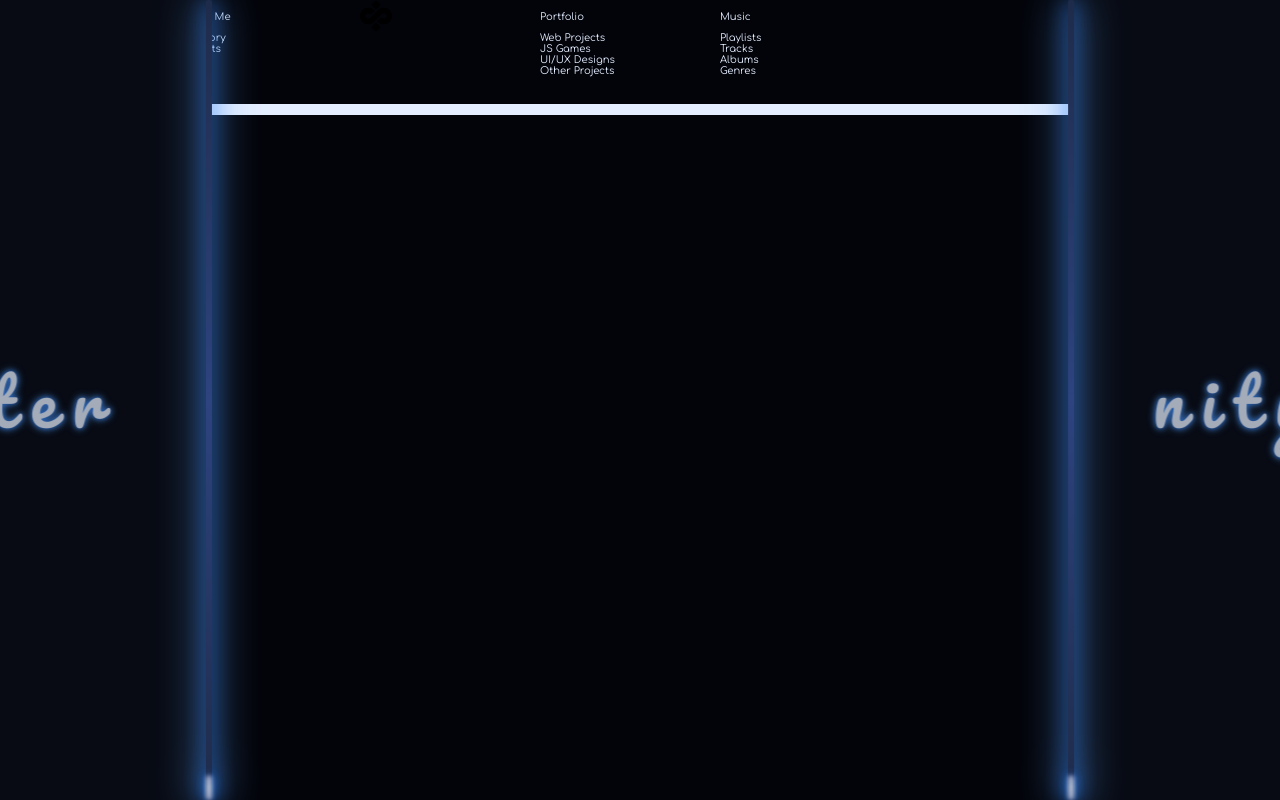
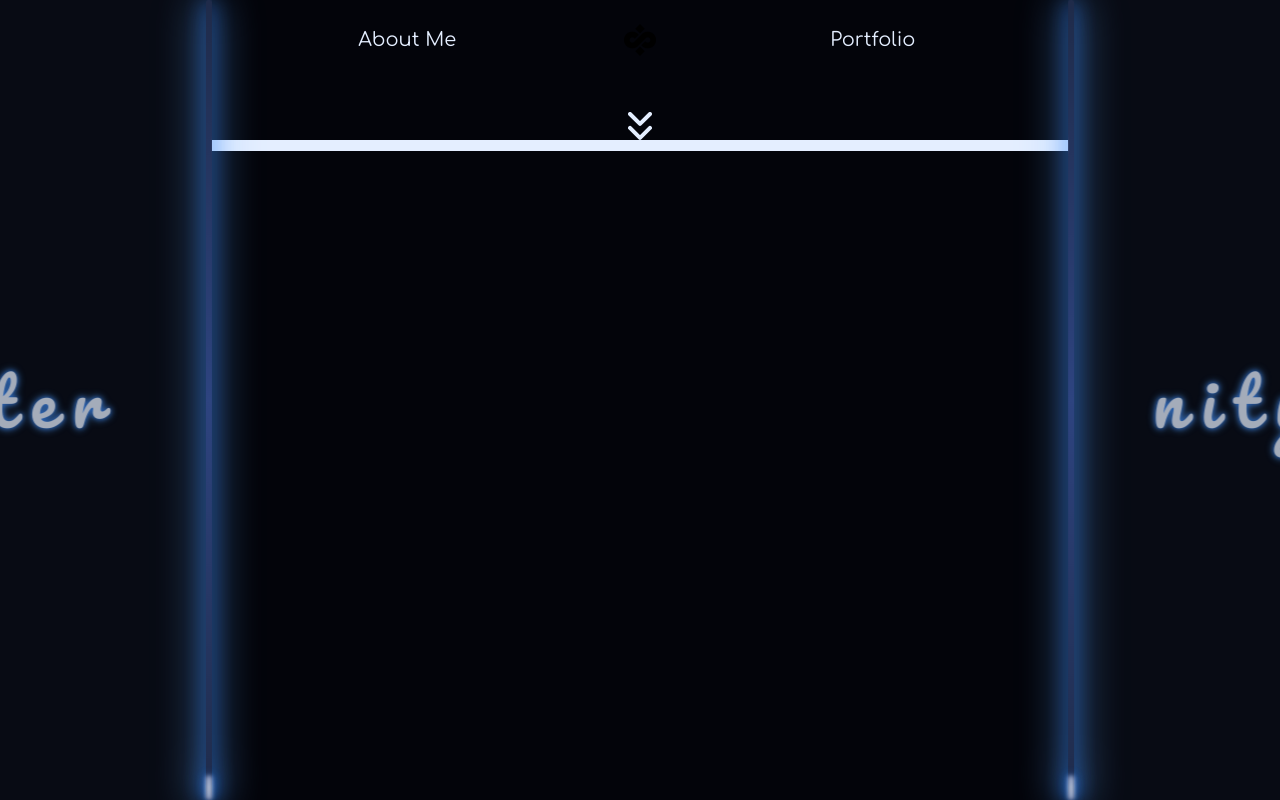
Before and after one commit to Leccon1/eternity-portfolio, a React (Vite) app: page / in a window 1280 px wide. Built offline with nearby package versions, Linux system fonts and the light colour scheme.

Commit message:
feat: navigation styles are ready

```diff
--- a/src/components/layout/Header/header.module.scss
+++ b/src/components/layout/Header/header.module.scss
@@ -2,13 +2,56 @@
 @use '@styles/helpers' as *;
 
 .header {
-  max-width: rem(900);
+  //   width: rem(900);
+}
+
+.navigation {
+  display: flex;
+  justify-content: center;
+  align-items: center;
+  flex-direction: column;
+  gap: var(--spacing-lg);
 }
 
 .navigation__list {
+  width: 100%;
+  height: rem(80);
+  background-color: var(--color-bg);
+  padding-inline: fluid(75, 100);
+  border-bottom-left-radius: rem(64);
+  border-bottom-right-radius: rem(64);
+
+  font-size: var(--font-sizes-md);
+
   display: grid;
   grid-template-columns: repeat(5, 1fr);
+  grid-template-rows: repeat(1, 80px);
+
+  place-items: center;
+  gap: fluid(40, 80);
+}
+
+.navigation__item {
+  width: 100%;
+  height: 100%;
+}
+
+.navigation__logo {
+  width: 100%;
+  height: 100%;
+  display: flex;
   align-items: center;
+  justify-content: center;
+}
+
+.navigation__logo img {
+  max-height: 100%;
+  width: auto;
+}
+
+.navigation__link {
+  width: inherit;
+  height: inherit;
 }
 
 .openNav__grid {
@@ -16,6 +59,20 @@
   grid-template-columns: repeat(5, 1fr);
 }
 
+.openNav {
+  max-height: 0;
+  overflow: hidden;
+  opacity: 0;
+  transition:
+    max-height 0.35s ease,
+    opacity 0.25s ease;
+}
+
+.open {
+  max-height: 400px;
+  opacity: 1;
+}
+
 .openNavToggle {
   position: relative;
   @include hover-zone(-16px);
```
